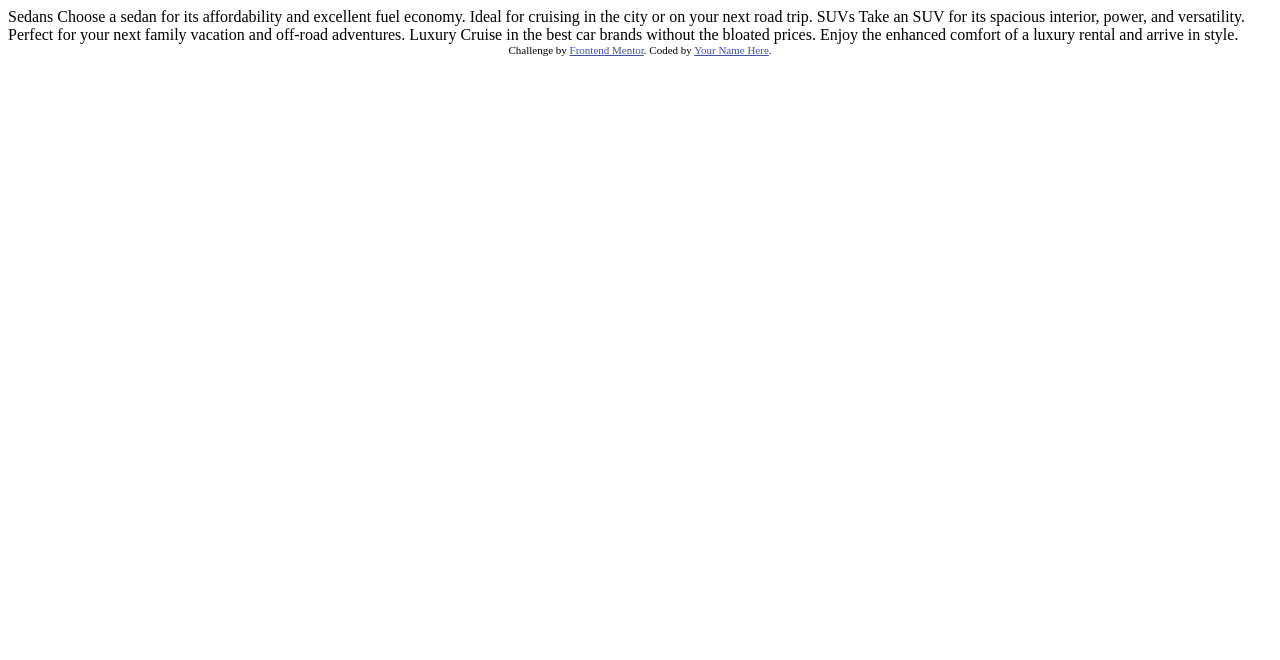
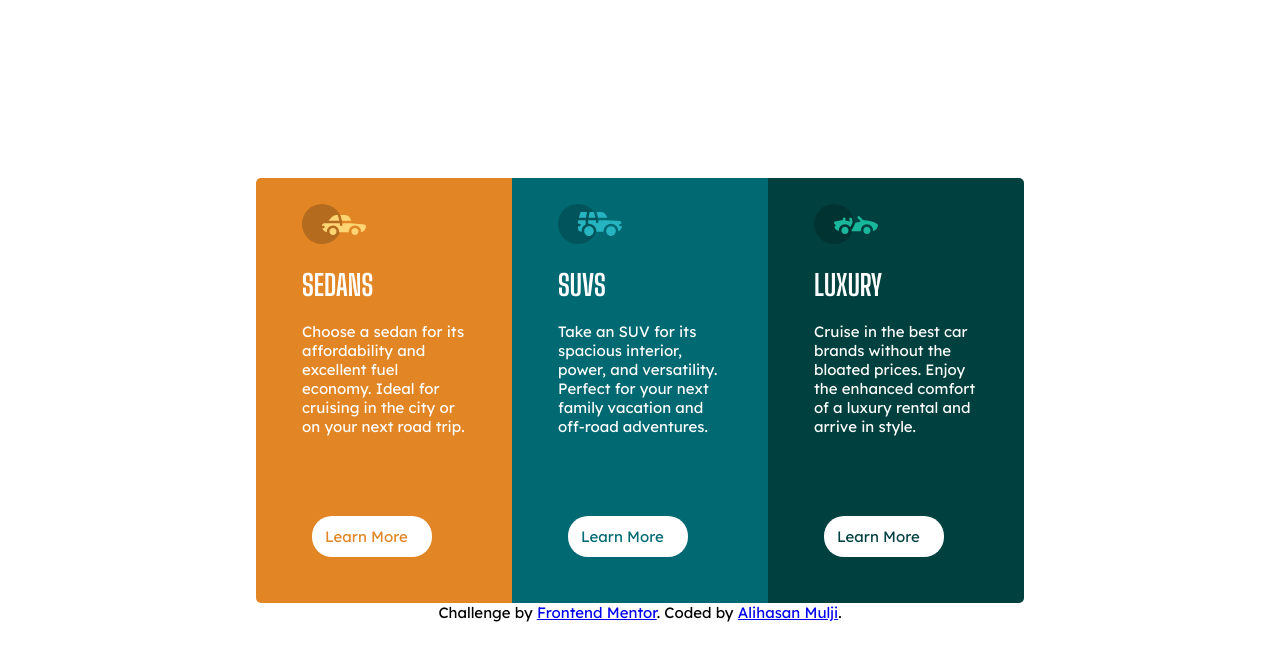
Before and after one commit to Alihasan15/Front-End-Mentor-3-column, a plain HTML site: page index.html in a window 1280 px wide. Drawn offline with Linux system fonts and the light colour scheme.

Commit message:
Challenge Completed

```diff
--- /dev/null
+++ b/css/index.css
@@ -0,0 +1,67 @@
+* {
+  margin: 0;
+  padding: 0;
+  box-sizing: border-box;
+}
+body {
+  width: 100vw;
+  height: 100vh;
+  display: flex;
+  flex-direction: column;
+  justify-content: center;
+  align-items: center;
+  font-family: 'Lexend Deca', sans-serif;
+  font-size: 15px;
+}
+.carList {
+  display: flex;
+  margin: 0 20vw;
+  flex-wrap: wrap;
+}
+.car {
+  padding: 2vw 3.6vw;
+  color: white;
+  flex: 1 0 250px;
+}
+.carElement {
+  margin-bottom: 20px;
+}
+#sedansCar {
+  background-color: #e28525;
+  border-radius: 5px 0 0 5px;
+}
+#suvCar {
+  background-color: #016972;
+}
+#luxuryCar {
+  background-color: #00403f;
+  border-radius: 0 5px 5px 0;
+}
+.learMorebtn {
+  padding: 0.7rem 0.8rem;
+  background-color: #fff;
+  border-radius: 20px;
+  color: black;
+  max-width: 120px;
+  margin: 10vh 0 20px 10px;
+}
+.luxurybtn {
+  color: #00403f;
+}
+.suvbtn {
+  color: #016972;
+}
+.sedansbtn {
+  color: #e28525;
+}
+.carTitle {
+  font-family: 'Big Shoulders Display', cursive;
+  font-size: 1.8rem;
+  text-transform: uppercase;
+}
+@media only screen and (max-width: 1100px) {
+  /* For mobile phones: */
+  body {
+    justify-content: flex-start;
+  }
+}
--- a/index.html
+++ b/index.html
@@ -5,32 +5,48 @@
   <meta name="viewport" content="width=device-width, initial-scale=1.0"> <!-- displays site properly based on user's device -->
 
   <link rel="icon" type="image/png" sizes="32x32" href="./images/favicon-32x32.png">
+  <link rel="preconnect" href="https://fonts.gstatic.com">
+  <link href="https://fonts.googleapis.com/css2?family=Big+Shoulders+Display:wght@700&family=Lexend+Deca&display=swap" rel="stylesheet">
+
 
   <title>Frontend Mentor | 3-column preview card component</title>
 
   <!-- Feel free to remove these styles or customise in your own stylesheet 👍 -->
-  <style>
-    .attribution { font-size: 11px; text-align: center; }
-    .attribution a { color: hsl(228, 45%, 44%); }
-  </style>
+  <link rel="stylesheet" href="./css/index.css">
 </head>
 <body>
-
-  Sedans
-  Choose a sedan for its affordability and excellent fuel economy. Ideal for cruising in the city
-  or on your next road trip.
-
-  SUVs
-  Take an SUV for its spacious interior, power, and versatility. Perfect for your next family vacation
-  and off-road adventures.
-
-  Luxury
-  Cruise in the best car brands without the bloated prices. Enjoy the enhanced comfort of a luxury
-  rental and arrive in style.
-
+  <div class="carList">
+    <div class="car" id="sedansCar">
+      <img src="./assets/icon-sedans.svg" alt="sedansCar" class="carElement carImg">
+      <div class="carElement carTitle">Sedans</div>
+      <div class="carElement carDesc">Choose a sedan for its affordability and excellent fuel economy. Ideal for cruising in the city
+      or on your next road trip.</div>
+      <div class="learMorebtn sedansbtn">
+        Learn More
+      </div>
+    </div>
+    <div class="car" id="suvCar">
+      <img src="./assets/icon-suvs.svg" alt="sedansCar" class="carElement carImg">
+      <div class="carElement carTitle">SUVs</div>
+      <div class="carElement carDesc">Take an SUV for its spacious interior, power, and versatility. Perfect for your next family vacation
+      and off-road adventures.</div>
+      <div class="learMorebtn suvbtn">
+        Learn More
+      </div>
+    </div>
+    <div class="car" id="luxuryCar">
+      <img src="./assets/icon-luxury.svg" alt="sedansCar" class="carElement carImg">
+      <div class="carElement carTitle">Luxury</div>
+      <div class="carElement carDesc">Cruise in the best car brands without the bloated prices. Enjoy the enhanced comfort of a luxury
+      rental and arrive in style.</div>
+      <div class="learMorebtn luxurybtn">
+        Learn More
+      </div>
+    </div>
+  </div>
   <div class="attribution">
     Challenge by <a href="https://www.frontendmentor.io?ref=challenge" target="_blank">Frontend Mentor</a>.
-    Coded by <a href="#">Your Name Here</a>.
+    Coded by <a href="https://github.com/Alihasanmu/Front-End-Mentor-3-column">Alihasan Mulji</a>.
   </div>
 </body>
 </html>
```
Also changed, not shown: assets/LexendDeca-Regular.ttf (added), assets/favicon-32x32.png (renamed from images/favicon-32x32.png), assets/icon-luxury.svg (renamed from images/icon-luxury.svg), assets/icon-sedans.svg (renamed from images/icon-sedans.svg), assets/icon-suvs.svg (renamed from images/icon-suvs.svg).
